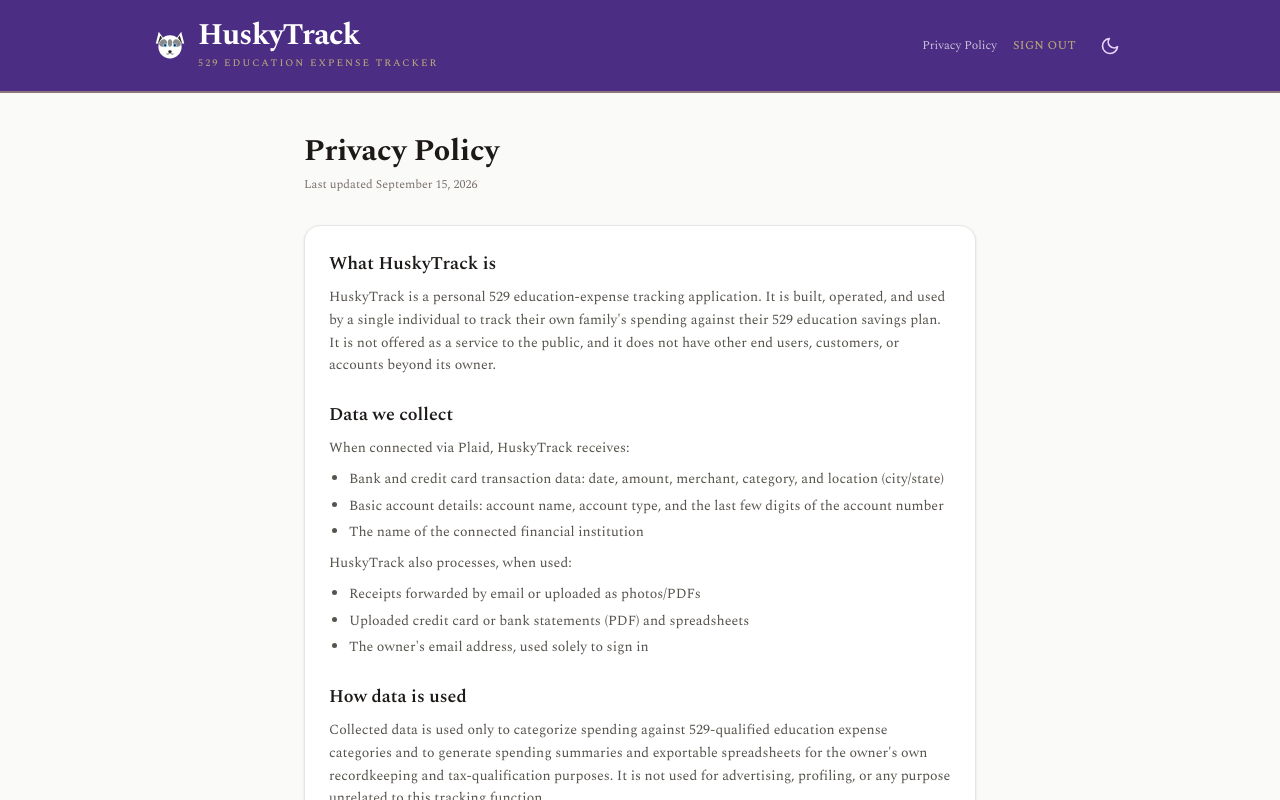
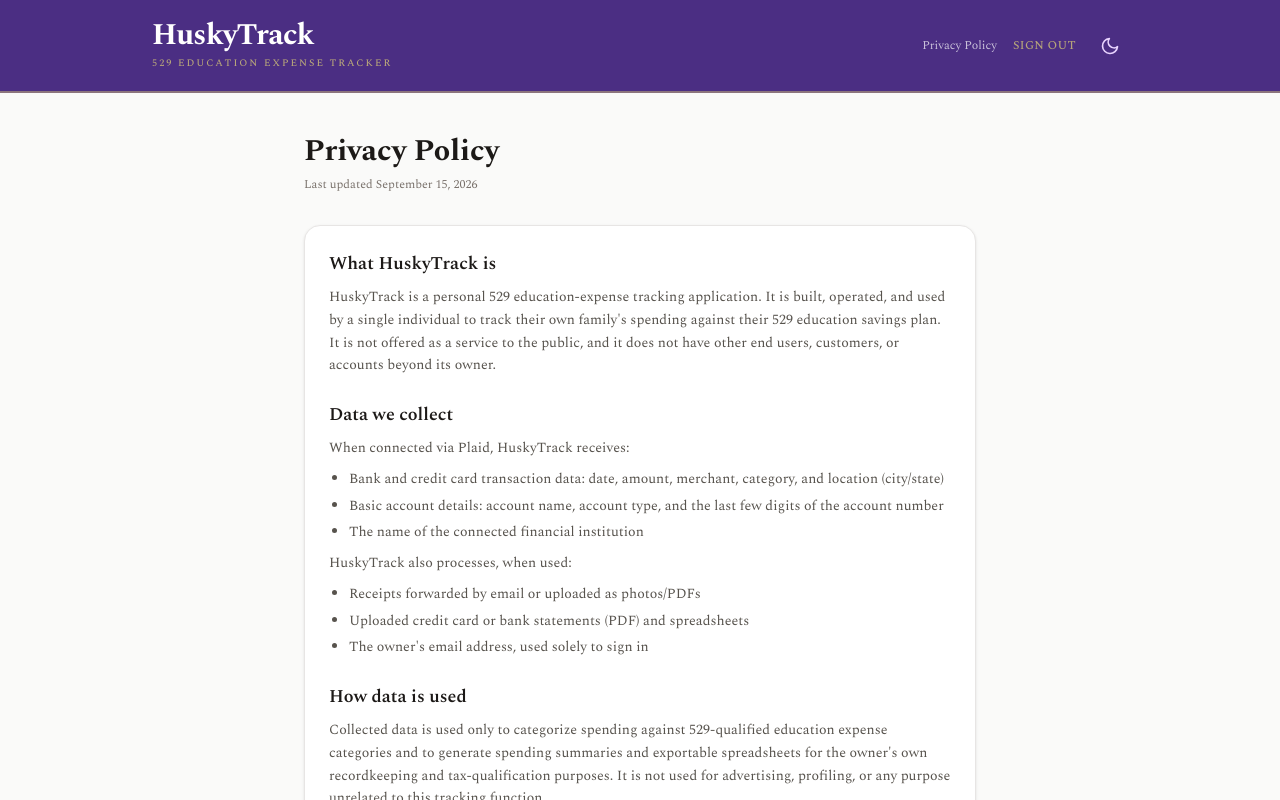
Before and after one commit to alexwrig/HuskyTrack, a Next.js app: page /privacy in a window 1280 px wide. Shown: the top 800 px of the page. Built offline with nearby package versions, Linux system fonts and the light colour scheme; no server answers.

Commit message:
Remove husky mascot icon from header

```diff
--- a/app/layout.tsx
+++ b/app/layout.tsx
@@ -4,7 +4,6 @@ import { cookies } from 'next/headers'
 import { Spectral } from 'next/font/google'
 import { ThemeToggle } from '@/src/components/ThemeToggle'
 import { LogoutButton } from '@/src/components/LogoutButton'
-import { HuskyMascot } from '@/src/components/HuskyMascot'
 import { getSessionUser, SESSION_COOKIE } from '@/src/lib/session'
 import './globals.css'
 
@@ -35,14 +34,11 @@ export default async function RootLayout({ children }: { children: React.ReactNo
       <body className="font-sans bg-stone-50 dark:bg-stone-950 min-h-screen antialiased transition-colors duration-200">
         <header className="bg-[#4B2E83] border-b-2 border-[#B7A57A]/60 text-white">
           <div className="max-w-5xl mx-auto px-6 py-5 flex items-center justify-between">
-            <div className="flex items-center gap-2.5">
-              <HuskyMascot className="h-9 w-9 shrink-0" />
-              <div>
-                <h1 className="font-display text-3xl font-bold tracking-tight leading-none">HuskyTrack</h1>
-                <p className="text-[10px] text-[#B7A57A] tracking-[0.2em] uppercase mt-1.5 font-medium">
-                  529 Education Expense Tracker
-                </p>
-              </div>
+            <div>
+              <h1 className="font-display text-3xl font-bold tracking-tight leading-none">HuskyTrack</h1>
+              <p className="text-[10px] text-[#B7A57A] tracking-[0.2em] uppercase mt-1.5 font-medium">
+                529 Education Expense Tracker
+              </p>
             </div>
             <div className="flex items-center gap-4">
               {isAdmin && (
--- a/src/components/HuskyMascot.tsx
+++ /dev/null
@@ -1,42 +0,0 @@
-// A small original illustration -- not the University of Washington's
-// trademarked Husky logo, just a simple friendly husky face for the header.
-export function HuskyMascot({ className = 'h-9 w-9' }: { className?: string }) {
-  return (
-    <svg viewBox="0 0 48 48" className={className} fill="none" xmlns="http://www.w3.org/2000/svg">
-      {/* Ears -- white outline first so they read clearly against the
-          purple header, dark tips inside */}
-      <path d="M9 5 L19 19 L5 21 Z" fill="#ffffff" />
-      <path d="M39 5 L43 21 L29 19 Z" fill="#ffffff" />
-      <path d="M11 10 L17.5 18.5 L8 19.8 Z" fill="#2a2a2a" />
-      <path d="M37 10 L40 19.8 L30.5 18.5 Z" fill="#2a2a2a" />
-
-      {/* Head */}
-      <circle cx="24" cy="25" r="15.5" fill="#ffffff" />
-
-      {/* Face mask markings (classic husky grey saddle) */}
-      <path
-        d="M9.5 21c.5-3.5 3.5-6 6.5-6 2.3 0 4 1.7 4 4.3 0 3.3-2.5 5.7-6 5.7-2.7 0-4.2-1.7-4.5-4z"
-        fill="#8a8a8a"
-      />
-      <path
-        d="M38.5 21c-.5-3.5-3.5-6-6.5-6-2.3 0-4 1.7-4 4.3 0 3.3 2.5 5.7 6 5.7 2.7 0 4.2-1.7 4.5-4z"
-        fill="#8a8a8a"
-      />
-      <path
-        d="M24 15c2 0 3 2 3 4.5 0 3-1.3 5.5-3 5.5s-3-2.5-3-5.5c0-2.5 1-4.5 3-4.5z"
-        fill="#8a8a8a"
-      />
-
-      {/* Eyes */}
-      <circle cx="17.5" cy="23" r="2.8" fill="#7EC1E8" />
-      <circle cx="30.5" cy="23" r="2.8" fill="#7EC1E8" />
-      <circle cx="17.5" cy="23" r="1.3" fill="#1c1330" />
-      <circle cx="30.5" cy="23" r="1.3" fill="#1c1330" />
-
-      {/* Snout */}
-      <ellipse cx="24" cy="32" rx="7" ry="6" fill="#ffffff" />
-      <ellipse cx="24" cy="31.5" rx="2.3" ry="1.7" fill="#2a2a2a" />
-      <path d="M24 33.2c-1.3 1.7-3.2 2-4.2 1.5M24 33.2c1.3 1.7 3.2 2 4.2 1.5" stroke="#2a2a2a" strokeWidth="0.9" strokeLinecap="round" />
-    </svg>
-  )
-}
```
